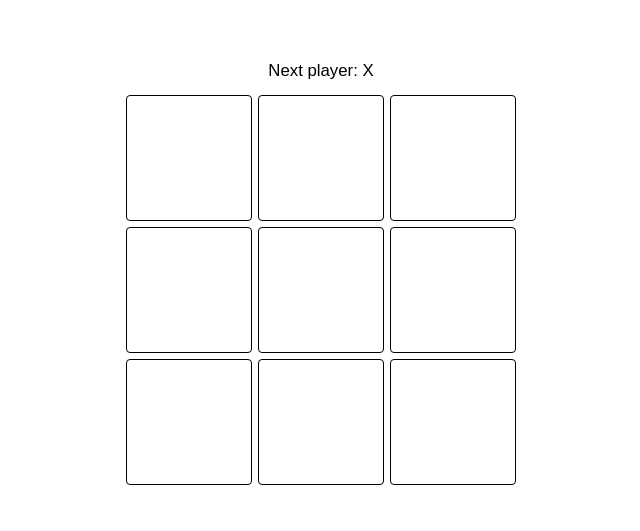
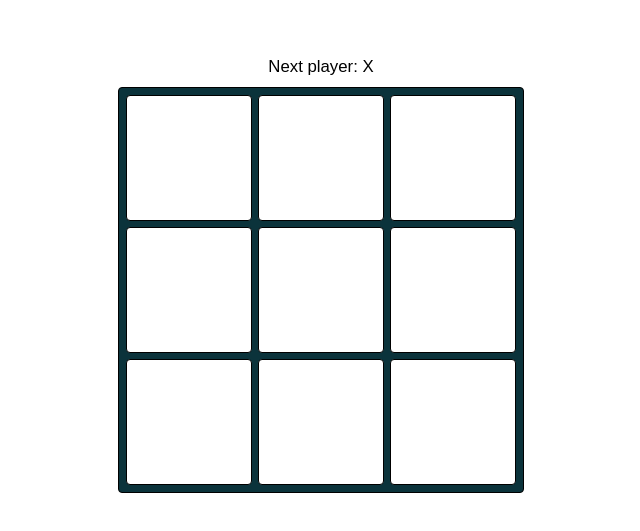
Before and after one commit to phjorgensen/tic-tac-toe-react, a React (Create React App) app: page / in a window 1280 px wide. Shown: the part 145-676 px from the top of the page, without its empty margins (294-934 px from the left). Built offline with nearby package versions, Linux system fonts and the light colour scheme.

Commit message:
Small improvements

```diff
--- a/src/components/board/Board.tsx
+++ b/src/components/board/Board.tsx
@@ -125,12 +125,15 @@
 
     public render(): JSX.Element {
         const status = this.getStatusText();
-        // const resetButton = this.getResetButton();
+        const resetButton = this.state.displayReset ? this.getResetButton() : undefined;
 
         return (
             <div>
-                {this.state.displayReset ? this.getResetButton() : undefined}
+                {resetButton}
+
                 <div className="status">{status}</div>
+
+                <div className="board">
                     <div className="board-row">
                         {this.renderSquare(0)}
                         {this.renderSquare(1)}
@@ -147,6 +150,7 @@
                         {this.renderSquare(8)}
                     </div>
                 </div>
+            </div>
         );
     }
 }
--- a/src/components/square/Square.tsx
+++ b/src/components/square/Square.tsx
@@ -8,8 +8,6 @@
 
 export function Square(props: Properties) {
     return (
-        <button className="square" onClick={props.onClick}>
-            {props.value}
-        </button>
-    )
+        <button className="square" onClick={props.onClick}>{props.value}</button>
+    );
 }
```
Lines whose indentation alone changed are shown as unchanged.
